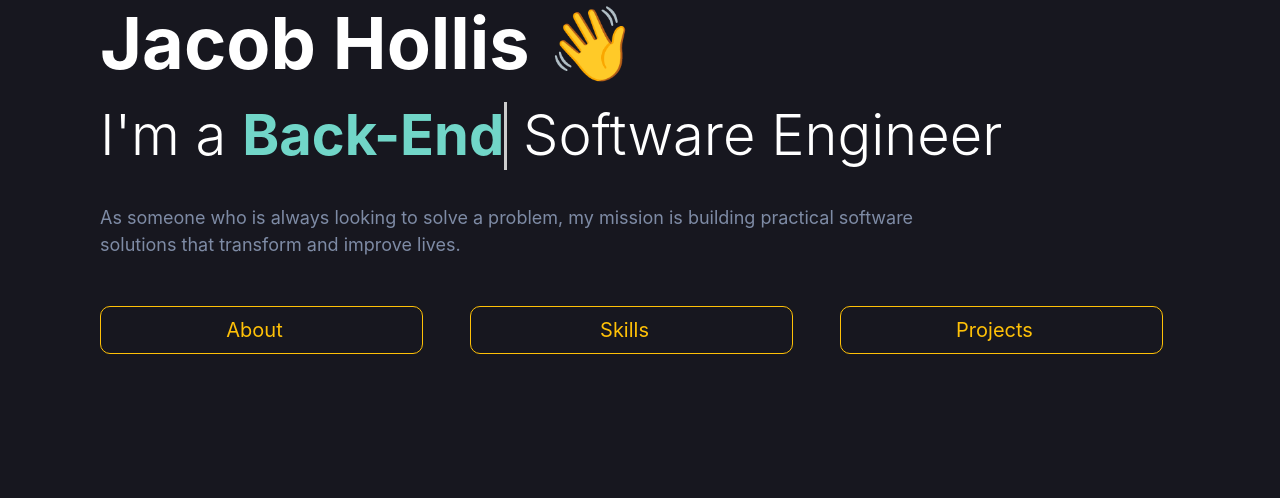
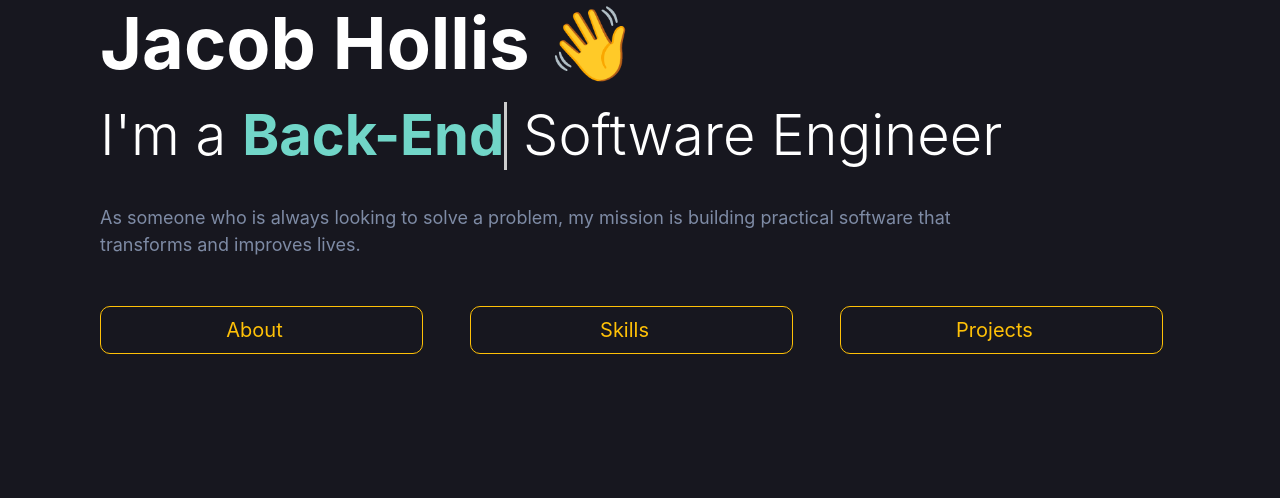
Before and after one commit to Jacob-Hollis/portfolio-website, a Django app: template website/homepage/templates/home.html in a window 1280 px wide. Shown: the part 168-666 px from the top of the page. Run offline with Django 4.2, Linux system fonts and the light colour scheme; the template is opened without the code that fills it, so the values that code supplies are empty.

Commit message:
Update home.html

```diff
--- a/website/homepage/templates/home.html
+++ b/website/homepage/templates/home.html
@@ -8,7 +8,7 @@
         <p>I'm a <br class="mobile-line-break"><span class="typed-text"></span><span class="cursor">&nbsp;</span><br class="mobile-line-break"> Software Engineer</p>
     </div>
     <div class="bio-div">
-      <p class="bio">As someone who is always looking to solve a problem, my mission is building practical software solutions that transform and improve lives.
+      <p class="bio">As someone who is always looking to solve a problem, my mission is building practical software that transforms and improves lives.
     </div>
     <div class="row">
       <div class="home-buttons col-md-4 col-sm-6">
```
